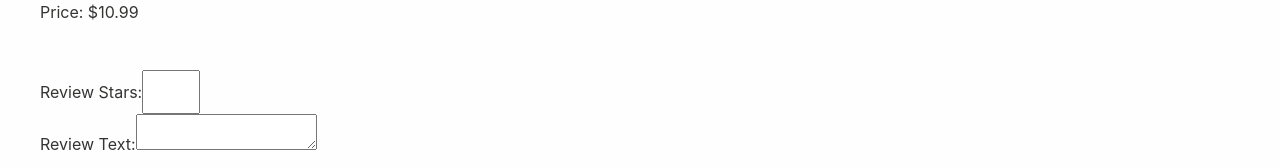
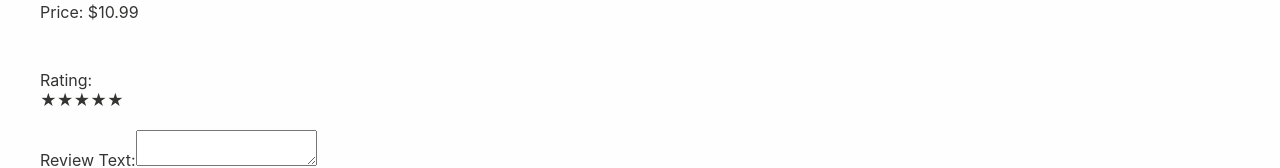
Before and after one commit to ross-owen/wdd430-handcrafted-haven, a Next.js app: page /item-details in a window 1280 px wide. Shown: the part 477-645 px from the top of the page. Built offline with nearby package versions, Linux system fonts and the light colour scheme.

Commit message:
W04-05 updates

```diff
--- a/src/app/catalog/page.tsx
+++ /dev/null
@@ -1,13 +0,0 @@
-import { Metadata } from "next";
-
-export const metadata: Metadata = {
-  title: "Catalog Search",
-};
-
-export default function itemDetails() {
-  return (
-    <main>
-      <div>Catalog</div>
-    </main>
-  );
-}
--- a/src/app/ui/item-details/review-form.tsx
+++ b/src/app/ui/item-details/review-form.tsx
@@ -1,13 +1,32 @@
+'use client'
+import { useState } from "react";
 
 
 export default function ReviewForm() {
+    const [rating, setRating] = useState(0);
+
+    const handleSubmit = (event) => {
+        event.preventDefault();
+    }
+
     return (
     <>
 
     <form>
         <label htmlFor="reviewStars">
-            Review Stars:
-            <input type="number" id="reviewStars" name="reviewStars" min="1" max="5" />
+            Rating:
+            <div>{[1,2,3,4,5].map((star) => (
+                <span key={star + 'star'}
+                onClick={() => setRating(star)}
+                onMouseOver={() => setRating(star)}
+                // onMouseLeave={() => setRating(0)}
+                className={'star' + (rating >= star ? ' filled' : '')}
+                >
+                    ★
+                </span>
+            ))}
+            </div>
+
 
 
         </label>
--- a/src/app/ui/item-details/review-history.tsx
+++ b/src/app/ui/item-details/review-history.tsx
@@ -1,3 +1,5 @@
+
+
 export default function ReviewHistory() {
     return (
     <>
```
